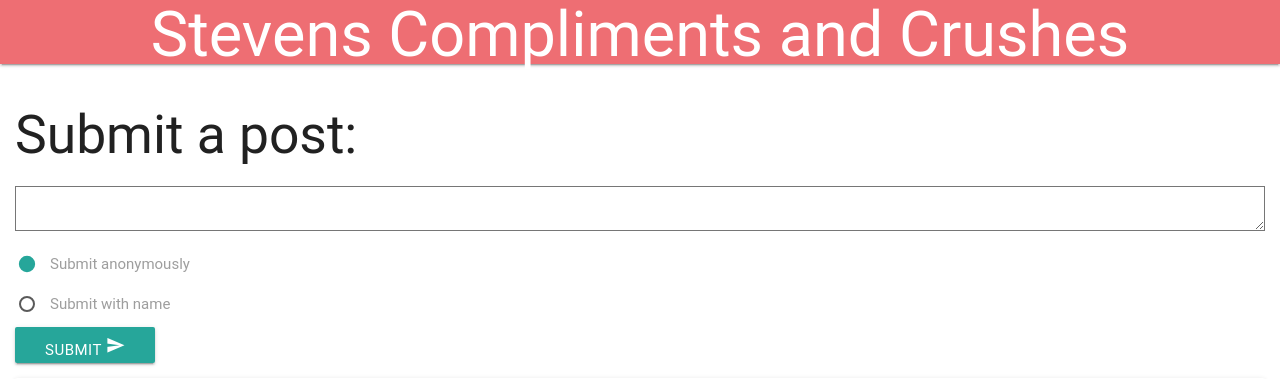
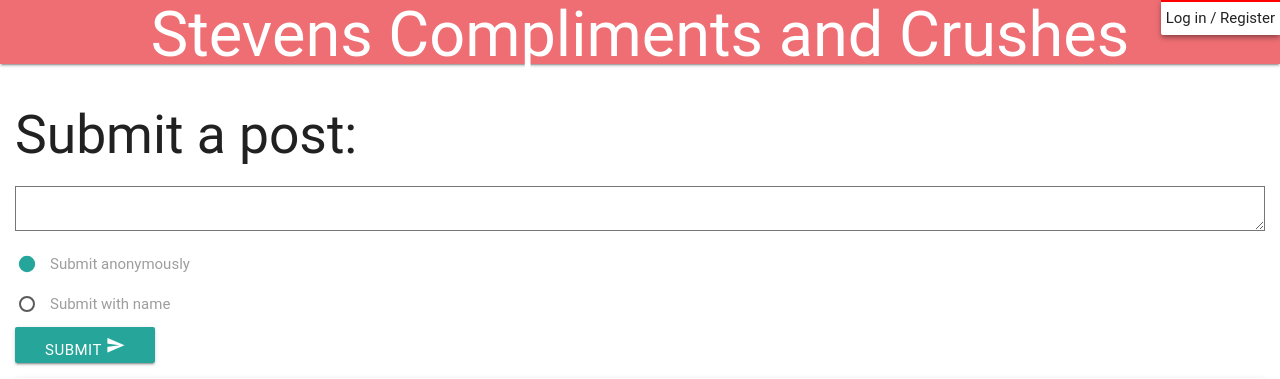
Before and after one commit to NicholasAntonov/stevens-comments, a PHP site: page /mock/index.html in a window 1280 px wide. Shown: the top 379 px of the page. Run offline with PHP 8.4, Linux system fonts and the light colour scheme; some libraries are stand-ins or nearby versions; some web fonts are replaced.

Commit message:
Add floating log in button

```diff
--- a/mock/index.html
+++ b/mock/index.html
@@ -131,3 +131,7 @@
     </div>
   </div>
 </footer>
+
+<div class="login-box z-depth-2">
+  Log in / Register
+</div>
--- a/mock/styles.css
+++ b/mock/styles.css
@@ -51,8 +51,15 @@ h1 {
 }
 
 .login-box {
+  position: fixed;
+  z-index: 10;
+  background: white;
+  padding: 5px;
   top: 0;
   left: auto;
   right: 0;
   bottom: auto;
-  border-radius: 2px 0 0 0;
+  border-radius: 0 0 0 2px;
+
+  border-top: solid 2px red;
+}
```
